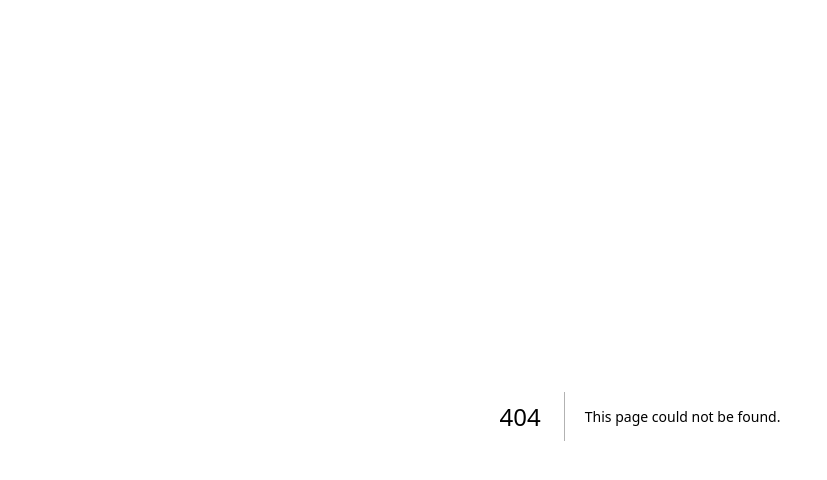
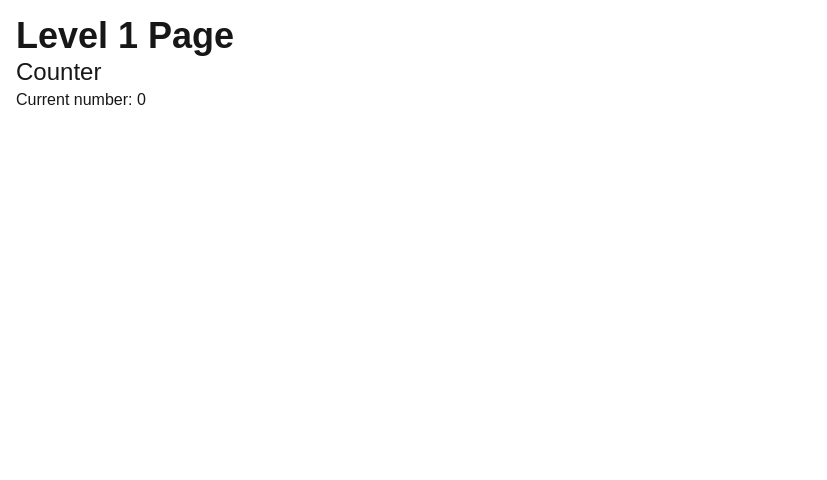
Before and after one commit to marcelocbasilio/fundamentals-react, a Next.js app: page /one in a window 1280 px wide. Before the commit this address had no page. Shown: the top 480 px of the page, without its empty margins (0-827 px from the left). Built offline with nearby package versions, Linux system fonts and the light colour scheme.

Commit message:
Creating the Counter component and page-in-one interface for practice and study.

```diff
--- /dev/null
+++ b/app/components/Counter.tsx
@@ -0,0 +1,16 @@
+"use client"
+
+import {useState} from "react";
+
+const Counter = () => {
+  const [counter, _setCounter] = useState(0)
+
+  return (
+      <div>
+        <h2 className="text-2xl">Counter</h2>
+        <p>Current number: {counter}</p>
+      </div>
+  )
+}
+
+export default Counter
--- /dev/null
+++ b/app/one/page.tsx
@@ -0,0 +1,10 @@
+import Counter from "@/app/components/Counter";
+
+const Page = () => (
+    <div>
+      <h1 className="text-4xl font-bold">Level 1 Page</h1>
+      <Counter />
+    </div>
+)
+
+export default Page
```
